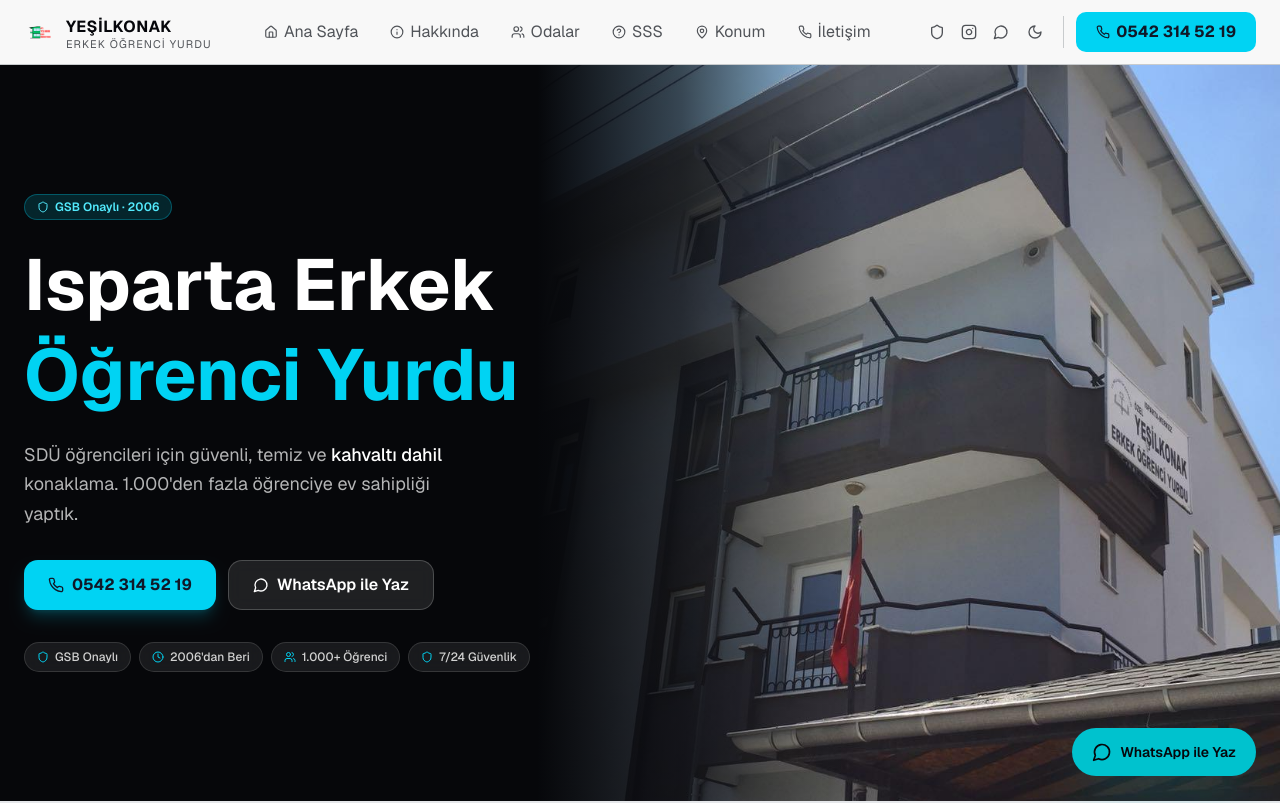
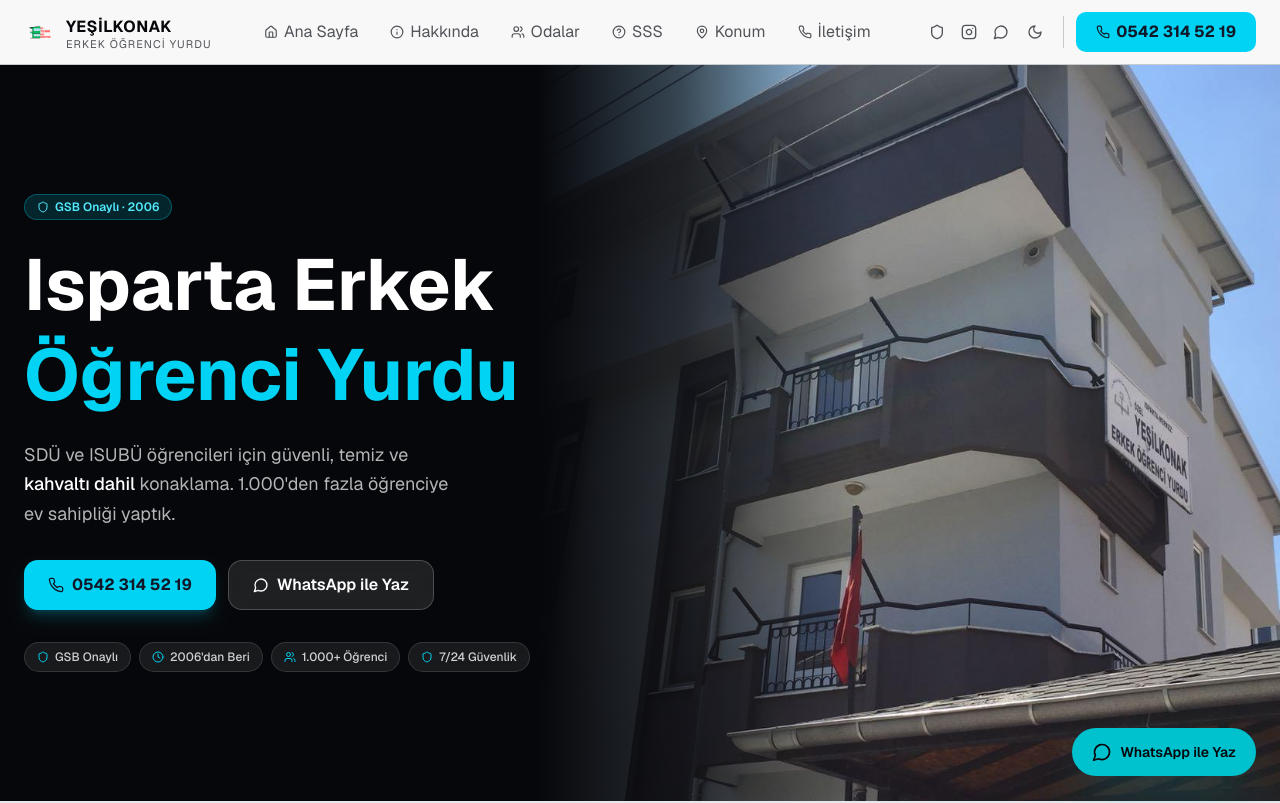
Before and after one commit to halilemreunal1/yesilkonak, a Next.js app: page / in a window 1280 px wide. Shown: the top 803 px of the page. Built offline with nearby package versions, Linux system fonts and the light colour scheme.

Commit message:
Isubu mentioned

```diff
--- a/components/hero-section.tsx
+++ b/components/hero-section.tsx
@@ -67,7 +67,7 @@ export function HeroSection() {
 
           {/* Sub-headline */}
           <p className="text-base sm:text-lg text-white/70 leading-relaxed mb-8 max-w-md">
-            SDÜ öğrencileri için güvenli, temiz ve{" "}
+            SDÜ ve ISUBÜ öğrencileri için güvenli, temiz ve{" "}
             <span className="text-white font-medium">kahvaltı dahil</span>{" "}
             konaklama. 1.000&apos;den fazla öğrenciye ev sahipliği yaptık.
           </p>
```
